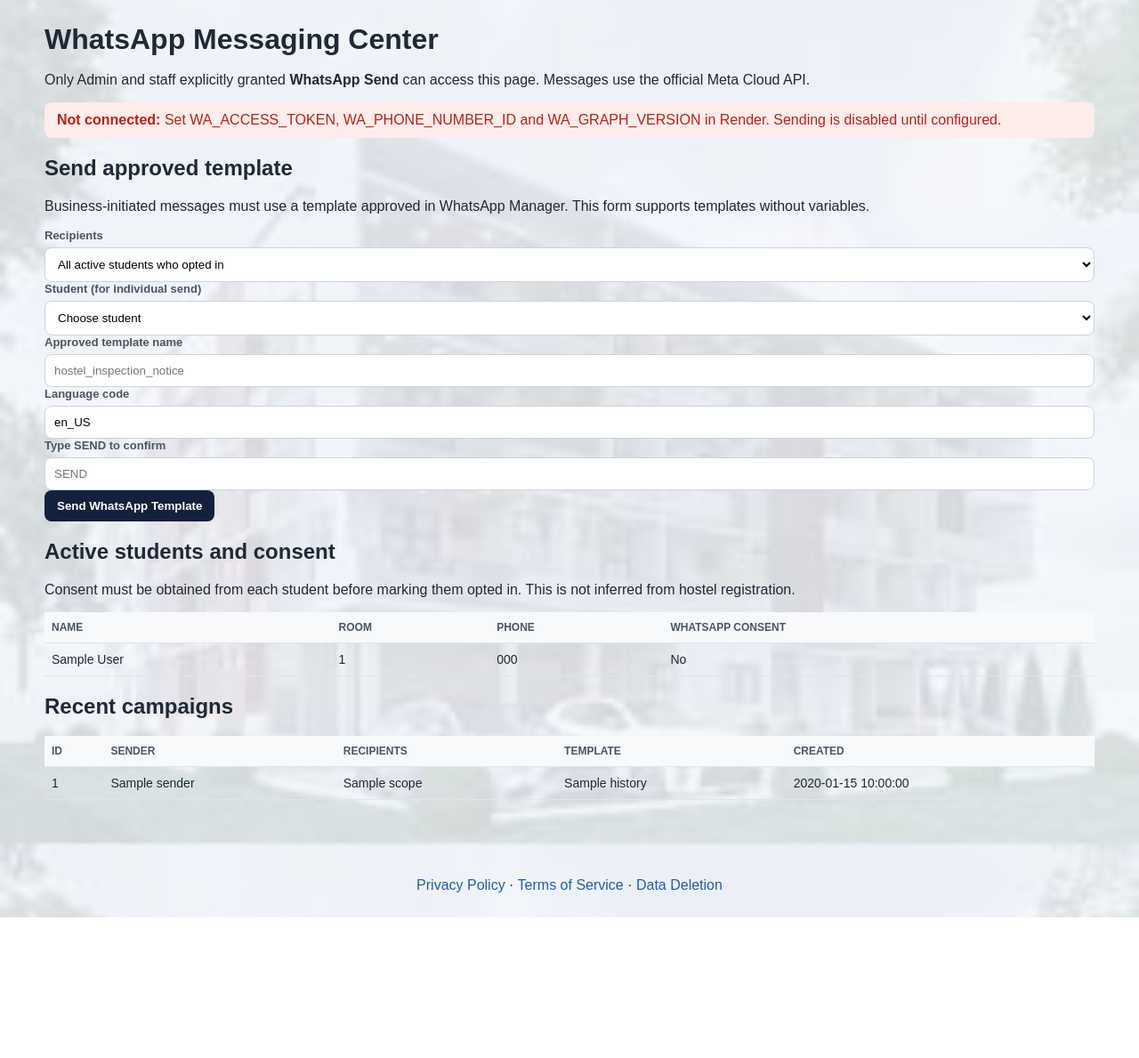
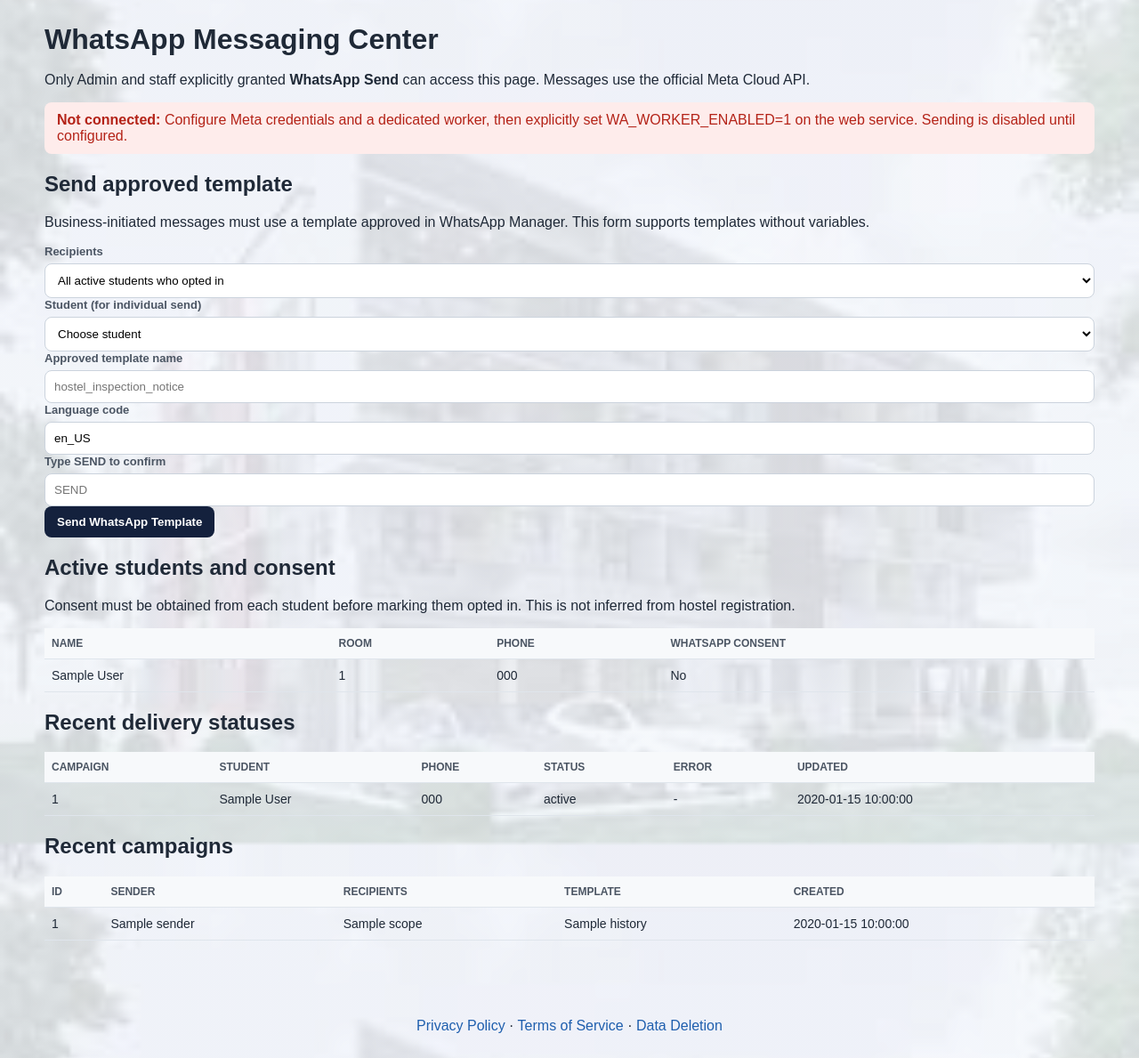
Before and after one commit to aylegacyhostel/ay-legacy-hostel-app, a Flask app: template templates/whatsapp_center.html in a window 1280 px wide. Shown: the part 76-1265 px from the top of the page at 89% size. Before the commit the page ends 1107 px from the top, so only its background shows below. Run offline with Flask 3, Linux system fonts and the light colour scheme; the template is opened without the code that fills it: most values are stand-ins (such as "Sample title", 1, 10 or a date in 2020); parts of the project's set-up code (start-up, migrations or seed data) failed here and were passed over.

Commit message:
Display per-student delivery status and worker readiness

```diff
--- a/templates/whatsapp_center.html
+++ b/templates/whatsapp_center.html
@@ -1,7 +1,7 @@
 {% extends "base.html" %}{% block content %}
 <h1>WhatsApp Messaging Center</h1>
 <p>Only Admin and staff explicitly granted <strong>WhatsApp Send</strong> can access this page. Messages use the official Meta Cloud API.</p>
-{% if not ready %}<div class="flash danger"><strong>Not connected:</strong> Set WA_ACCESS_TOKEN, WA_PHONE_NUMBER_ID and WA_GRAPH_VERSION in Render. Sending is disabled until configured.</div>{% endif %}
+{% if not ready %}<div class="flash danger"><strong>Not connected:</strong> Configure Meta credentials and a dedicated worker, then explicitly set WA_WORKER_ENABLED=1 on the web service. Sending is disabled until configured.</div>{% endif %}
 <h2>Send approved template</h2>
 <p>Business-initiated messages must use a template approved in WhatsApp Manager. This form supports templates without variables.</p>
 <form method="post" action="{{ url_for('whatsapp_send') }}">
@@ -19,6 +19,10 @@
 {% for s in students %}<tr><td>{{ s.first_name }} {{ s.last_name }}</td><td>{{ s.room_number or '-' }}</td><td>{{ s.phone or '-' }}</td><td>{{ 'Yes' if s.consent else 'No' }}</td>
 {% if is_admin %}<td><form method="post" action="{{ url_for('whatsapp_consent',sid=s.id) }}"><input type="hidden" name="_csrf" value="{{ csrf }}"><input type="hidden" name="consent" value="{{ 0 if s.consent else 1 }}"><button type="submit">{{ 'Revoke' if s.consent else 'Record opt-in' }}</button></form></td>{% endif %}</tr>{% endfor %}
 </tbody></table>
+<h2>Recent delivery statuses</h2>
+<table><thead><tr><th>Campaign</th><th>Student</th><th>Phone</th><th>Status</th><th>Error</th><th>Updated</th></tr></thead><tbody>
+{% for d in deliveries %}<tr><td>{{ d.campaign_id }}</td><td>{{ (d.first_name or '') ~ ' ' ~ (d.last_name or '') }}</td><td>{{ d.phone }}</td><td>{{ d.status }}</td><td>{{ d.error or '-' }}</td><td>{{ d.updated_at }}</td></tr>{% endfor %}
+</tbody></table>
 <h2>Recent campaigns</h2>
 <table><thead><tr><th>ID</th><th>Sender</th><th>Recipients</th><th>Template</th><th>Created</th></tr></thead><tbody>
 {% for h in history %}<tr><td>{{ h.id }}</td><td>{{ h.sender }}</td><td>{{ h.scope }}</td><td>{{ h.template_name }}</td><td>{{ h.created_at }}</td></tr>{% endfor %}
```
